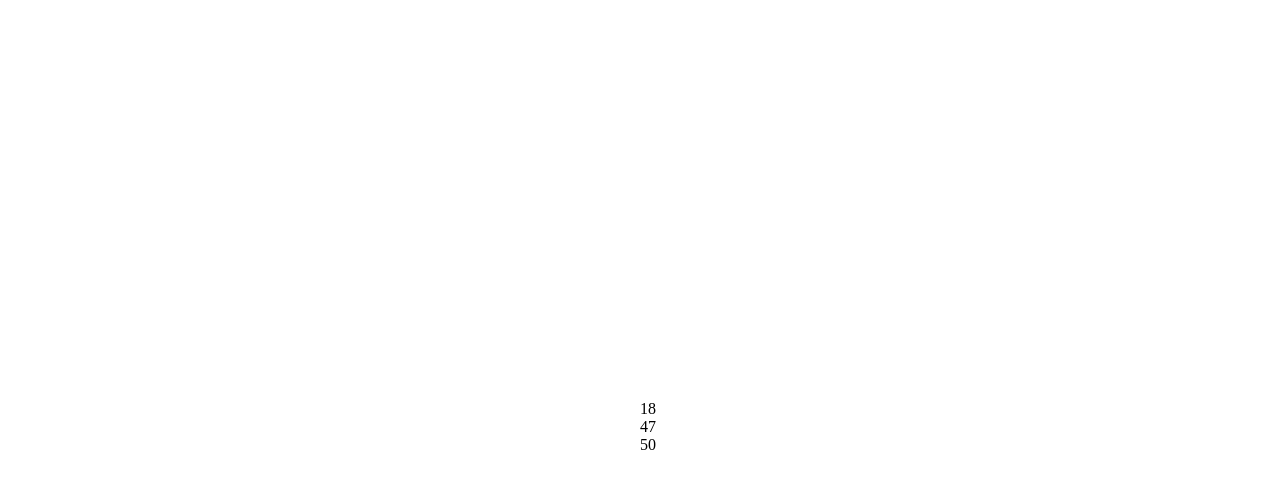
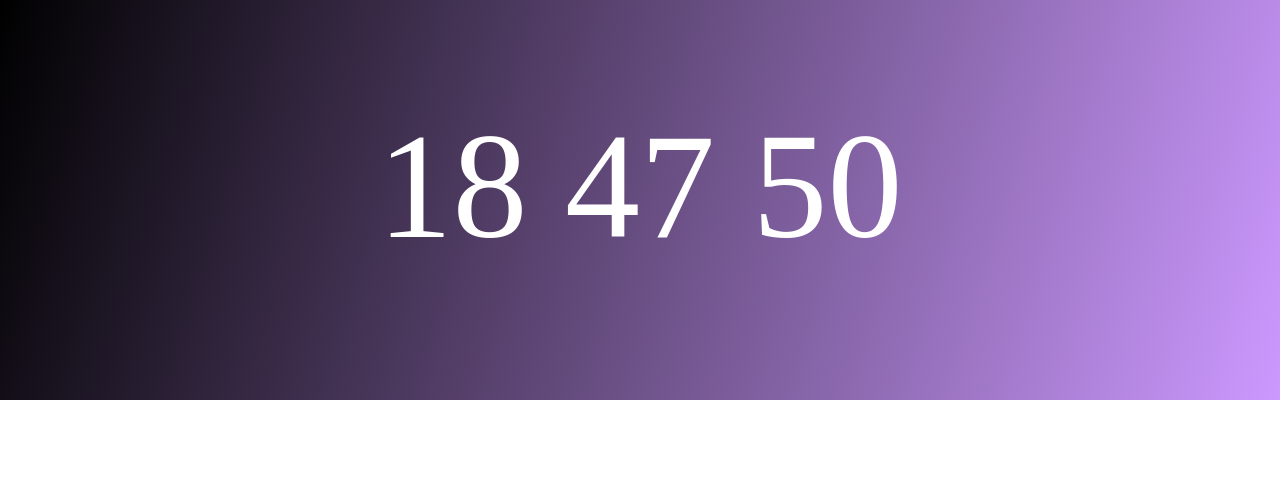
Before and after one commit to rbenvenuto/relogio-html-css, a website: page public/index.html in a window 1280 px wide. Drawn offline with Linux system fonts and the light colour scheme.

Commit message:
Adicionando background com linear-gradient

```diff
--- a/package.json
+++ b/package.json
@@ -4,7 +4,7 @@
     "description": "Um relógio em javascript + html + css",
     "main": "app.js",
     "scripts": {
-        "start": "browser-sync start --server --serveStatic 'public' --files \"public\""
+        "start": "browser-sync start --server --serveStatic \"public\" --files \"public\""
     },
     "keywords": [
         "Relogio",
--- a/public/css/style.css
+++ b/public/css/style.css
@@ -1,18 +1,34 @@
 html {
     height: 100%;
-    width: 100%;
 }
 
 body {
     height: 100%;
-    width: 100%;
+    margin: 0;
 }
 
 #relogio {
     position: absolute;
     display: block;
-    height: 85px;
-    width: 85px;
-    top: 50%;
-    left: 50%;
+    height: 50%;
+    width: 100%;
+    background-color: #000;
+    background: -webkit-linear-gradient( left top, #000, #c9f);
 }
+
+#relogio * {
+    color: #fff;
+    text-align: center;
+    font-size: 150px;
+}
+
+#relogio-ponters {
+    width: 50%;
+    margin: 0 auto;
+    position: relative;
+    top: 25%;
+}
+
+#relogio-ponters * {
+    text-align: center;
+}
--- a/public/index.html
+++ b/public/index.html
@@ -11,9 +11,11 @@
 
 <body>
     <div id="relogio">
-        <div id="hora"></div>
-        <div id="minuto">MIN</div>
-        <div id="segundo">SEG</div>
+        <div id="relogio-ponters">
+            <span id="hora"></span>
+            <span id="minuto"></span>
+            <span id="segundo"></span>
+        </div>
     </div>
     <script src="js/script.js"></script>
 </body>
```
